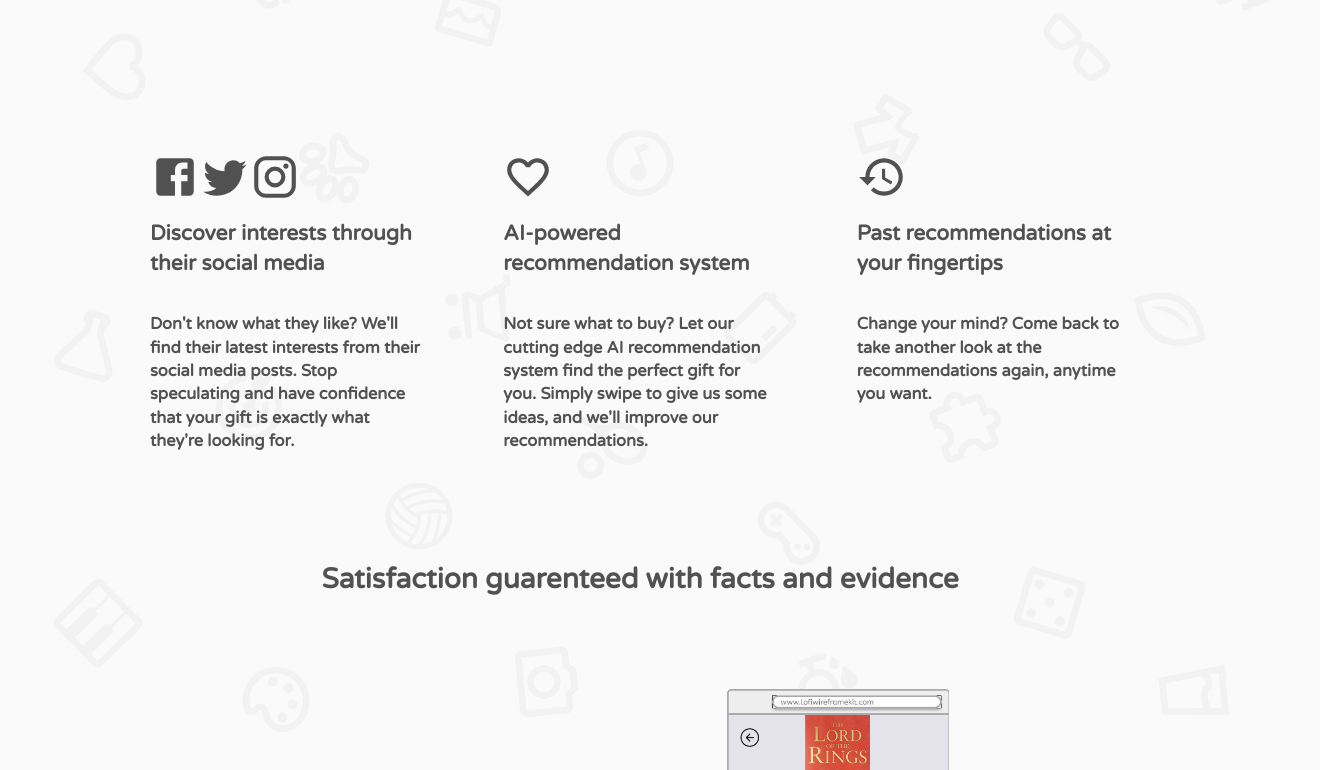
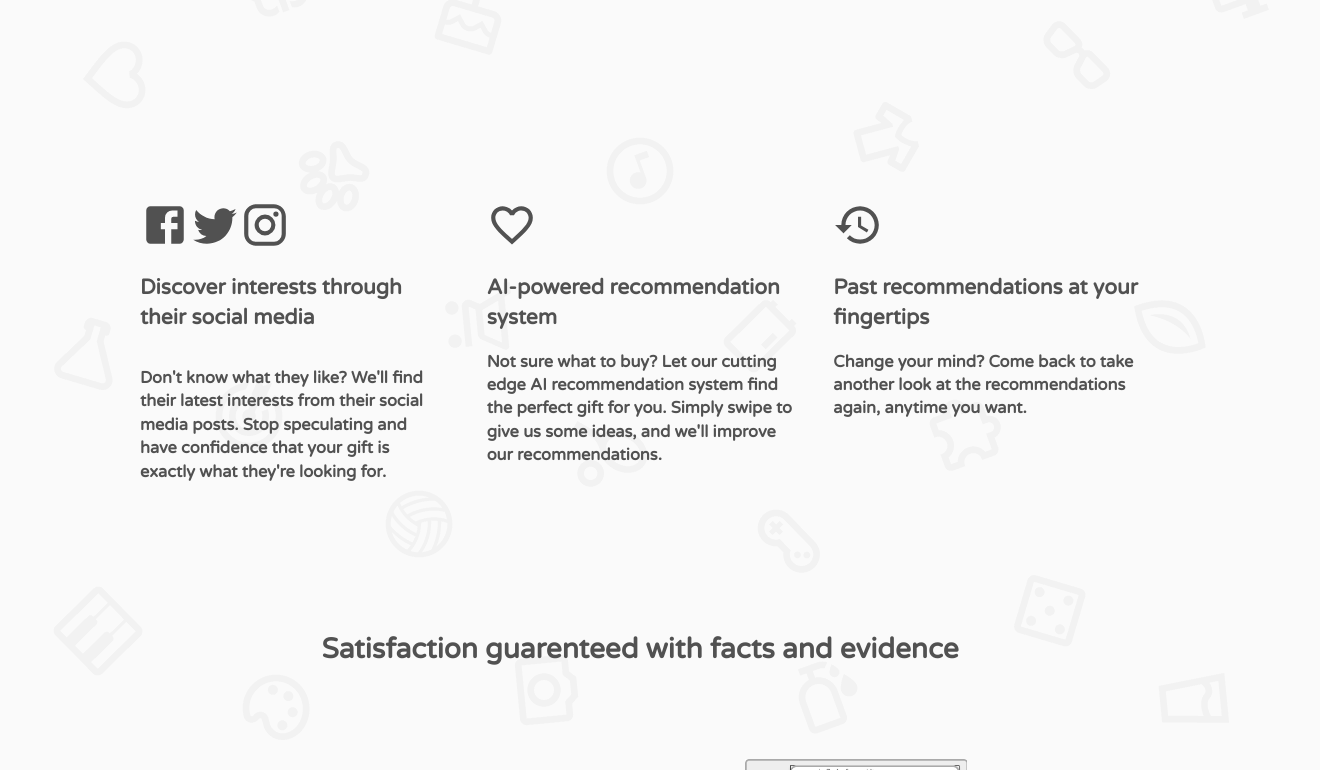
Before and after one commit to boundtotheearth/Present-Perfect, a React (Create React App) app: page / in a window 1280 px wide. Shown: the part 650-1420 px from the top of the page, 1320 px wide, since content can reach past the window. Built offline with nearby package versions, Linux system fonts and the light colour scheme.

Commit message:
Fix padding issues

```diff
--- a/src/App.js
+++ b/src/App.js
@@ -24,6 +24,7 @@ const useStyles = makeStyles(theme => ({
   },
   actionButton: {
       width: "50%",
+      minWidth: "200",
       height: 40
   },
   fullScreen: {
@@ -38,7 +39,7 @@ const useStyles = makeStyles(theme => ({
       [theme.breakpoints.up("md")]: {
         paddingLeft: 150,
         paddingRight: 150
-      }
+      },
   },
   emailField: {
       width: "100%",
@@ -53,6 +54,7 @@ const useStyles = makeStyles(theme => ({
   },
   contentPoints: {
     minHeight: "50vh",
+    maxWidth: "100wh",
     paddingTop: 10,
     paddingBottom: 10,
     [theme.breakpoints.down("sm")]: {
@@ -60,9 +62,12 @@ const useStyles = makeStyles(theme => ({
       paddingRight: 50
     },
     [theme.breakpoints.up("md")]: {
-      paddingLeft: 150,
-      paddingRight: 150
-    }
+      paddingLeft: 120,
+      paddingRight: 120
+    },
+  },
+  contentPoint: {
+    padding: 20
   },
   bigIcon: {
     height: 50,
@@ -108,7 +113,7 @@ const App = (props) => {
     <ThemeProvider theme={theme}>
         <CssBaseline />
         <Box className={classes.background}>
-        <Grid className={classes.fullScreen} item container direction="column" justifyContent='center' alignItems='center' spacing={2}>
+        <Grid className={classes.fullScreen} item container direction="column" justifyContent='center' alignItems='center'>
             <Grid item>
                 <img src={logo}/>
             </Grid>
@@ -145,9 +150,9 @@ const App = (props) => {
                 </Grid>
             </Grid>
         </Grid>
-        <Grid className={classes.contentPoints} container justifyContent='center' alignContent='center' alignItems='space-evenly' direction='row' spacing={10}>
-          <Grid item container direction='column' xs={12} md={4}>
-            <Grid item container direction='row'>
+        <Grid className={classes.contentPoints} container justifyContent='center' alignContent='center' alignItems='space-evenly' direction='row'>
+          <Grid className={classes.contentPoint} item container direction='column' xs={12} md={4}>
+            <Grid item direction='row'>
               <Facebook className={classes.bigIcon}/>
               <Twitter className={classes.bigIcon}/>
               <Instagram className={classes.bigIcon}/>
@@ -159,7 +164,7 @@ const App = (props) => {
               Don't know what they like? We'll find their latest interests from their social media posts. Stop speculating and have confidence that your gift is exactly what they're looking for.
             </h3>
           </Grid>
-          <Grid item container direction='column' xs={12} md={4}>
+          <Grid className={classes.contentPoint} item direction='column' xs={12} md={4}>
             <FavoriteBorder className={classes.bigIcon}/>
             <h2>
               AI-powered recommendation system
@@ -168,7 +173,7 @@ const App = (props) => {
               Not sure what to buy? Let our cutting edge AI recommendation system find the perfect gift for you. Simply swipe to give us some ideas, and we'll improve our recommendations.
             </h3>
           </Grid>
-          <Grid item container direction='column' xs={12} md={4}>
+          <Grid className={classes.contentPoint} item direction='column' xs={12} md={4}>
             <History className={classes.bigIcon}/>
             <h2>
               Past recommendations at your fingertips
@@ -225,7 +230,7 @@ const App = (props) => {
                 reverse
             />
         </Carousel>
-        <Grid className={classes.fullScreen} item container direction="column" justifyContent='center' alignItems='center' spacing={2}>
+        <Grid className={classes.fullScreen} item container direction="column" justifyContent='center' alignItems='center'>
             <Grid item>
                 <img src={logo}/>
             </Grid>
```
